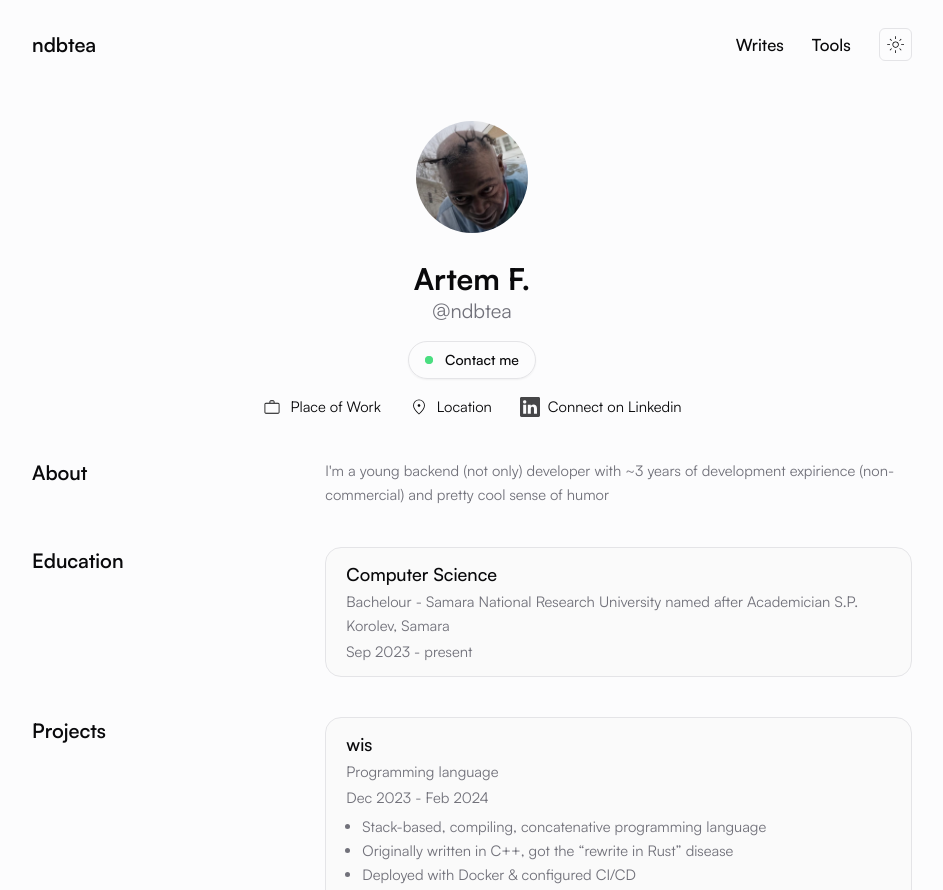
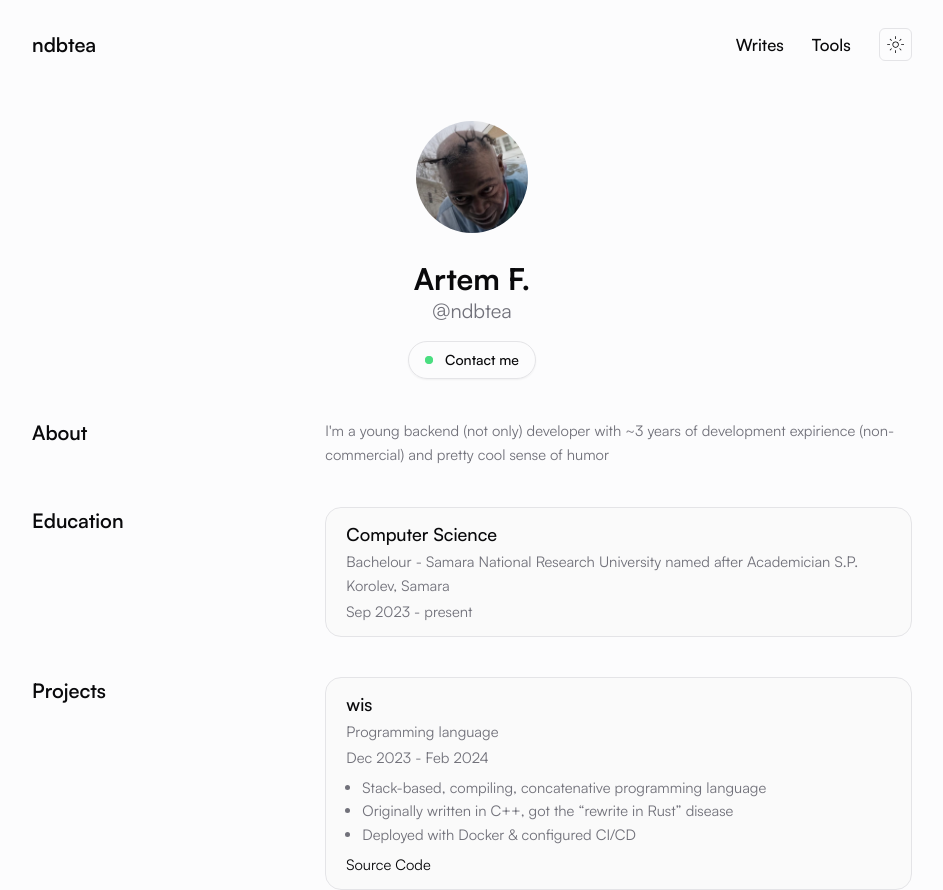
Before and after one commit to jus1d/ndbtea.tech, an Astro site: page / in a window 1280 px wide. Shown: the top 890 px of the page, without its empty margins (168-1111 px from the left). Built offline with nearby package versions, Linux system fonts and the light colour scheme; Astro itself is replaced by a stand-in of ours.

Commit message:
Remove some garbage

```diff
--- a/src/content/post/conway.md
+++ b/src/content/post/conway.md
@@ -4,7 +4,7 @@ description: "This writeup describes how to implement that yourself"
 publishDate: "1 Nov 2024"
 updatedDate: "2 Nov 2024"
 tags: []
-draft: false
+draft: true
 fresh: true
 ---
 
--- a/src/pages/index.astro
+++ b/src/pages/index.astro
@@ -2,7 +2,6 @@
 import PageLayout from '../layouts/BaseLayout.astro'
 import Section from '../components/Section.astro'
 import Card from '../components/Card.astro'
-import ProjectCard from '../components/ProjectCard.astro'
 import Label from '../components/Label.astro'
 import SkillLayout from '../components/SkillLayout.astro'
 import PostPreview from '@/components/writes/PostPreview.astro'
@@ -44,44 +43,6 @@ const allPostsByDate = sortMDByDate(allPosts).slice(0, MAX_POSTS)
 
 					<p class='font-medium'>Contact me</p>
 				</a>
-				<div class='flex flex-wrap justify-center gap-x-7 gap-y-3'>
-					<!-- Work -->
-					<Label title='Place of Work'>
-						<svg xmlns='http://www.w3.org/2000/svg' viewBox='0 0 24 24' class='h-5 w-5' slot='icon'
-							><path
-								fill='currentColor'
-								d='M4.615 20q-.69 0-1.152-.462Q3 19.075 3 18.385v-9.77q0-.69.463-1.152Q3.925 7 4.615 7H9V5.615q0-.69.463-1.152Q9.925 4 10.615 4h2.77q.69 0 1.153.463q.462.462.462 1.152V7h4.385q.69 0 1.152.463q.463.462.463 1.152v9.77q0 .69-.462 1.152q-.463.463-1.153.463zm0-1h14.77q.23 0 .423-.192q.192-.193.192-.423v-9.77q0-.23-.192-.423Q19.615 8 19.385 8H4.615q-.23 0-.423.192Q4 8.385 4 8.615v9.77q0 .23.192.423q.193.192.423.192M10 7h4V5.615q0-.23-.192-.423Q13.615 5 13.385 5h-2.77q-.23 0-.423.192q-.192.193-.192.423zM4 19V8z'
-							></path></svg
-						>
-					</Label>
-					<!-- Location -->
-					<Label title='Location'>
-						<svg xmlns='http://www.w3.org/2000/svg' viewBox='0 0 24 24' class='h-5 w-5' slot='icon'
-							><path
-								fill='currentColor'
-								d='M12.003 11.73q.668 0 1.14-.475q.472-.475.472-1.143t-.475-1.14q-.476-.472-1.143-.472t-1.14.476q-.472.475-.472 1.143t.475 1.14q.476.472 1.143.472M12 19.677q2.82-2.454 4.458-4.991q1.638-2.538 1.638-4.39q0-2.744-1.737-4.53T12 3.981q-2.621 0-4.359 1.785t-1.737 4.53q0 1.852 1.638 4.39q1.639 2.537 4.458 4.99m0 1.343q-3.525-3.117-5.31-5.814q-1.786-2.697-1.786-4.909q0-3.173 2.066-5.234Q9.037 3 12 3t5.03 2.062q2.066 2.061 2.066 5.234q0 2.212-1.785 4.909q-1.786 2.697-5.311 5.814m0-10.904'
-							></path></svg
-						>
-					</Label>
-					<!-- LinkedIn -->
-					<Label
-						title='Connect on Linkedin'
-						as='a'
-						href='https://www.linkedin.com/in/example/'
-						target='_blank'
-					>
-						<svg
-							xmlns='http://www.w3.org/2000/svg'
-							viewBox='0 0 16 16'
-							slot='icon'
-							class='h-5 w-5 text-foreground/75'
-							><path
-								fill='currentColor'
-								d='M0 1.146C0 .513.526 0 1.175 0h13.65C15.474 0 16 .513 16 1.146v13.708c0 .633-.526 1.146-1.175 1.146H1.175C.526 16 0 15.487 0 14.854zm4.943 12.248V6.169H2.542v7.225zm-1.2-8.212c.837 0 1.358-.554 1.358-1.248c-.015-.709-.52-1.248-1.342-1.248S2.4 3.226 2.4 3.934c0 .694.521 1.248 1.327 1.248zm4.908 8.212V9.359c0-.216.016-.432.08-.586c.173-.431.568-.878 1.232-.878c.869 0 1.216.662 1.216 1.634v3.865h2.401V9.25c0-2.22-1.184-3.252-2.764-3.252c-1.274 0-1.845.7-2.165 1.193v.025h-.016l.016-.025V6.169h-2.4c.03.678 0 7.225 0 7.225z'
-							></path></svg
-						>
-					</Label>
-				</div>
 			</div>
 		</section>
 
--- a/src/site.config.ts
+++ b/src/site.config.ts
@@ -3,7 +3,7 @@ import type { AstroExpressiveCodeOptions } from 'astro-expressive-code'
 
 export const siteConfig: SiteConfig = {
 	author: 'ndbtea',
-	title: "ndbtea's site",
+	title: "ndbtea",
 	description: "ndbtea's personal site",
 	lang: 'en-US',
 	ogLocale: 'en_US',
```
Also changed, not shown: github-mark.svg (added).
